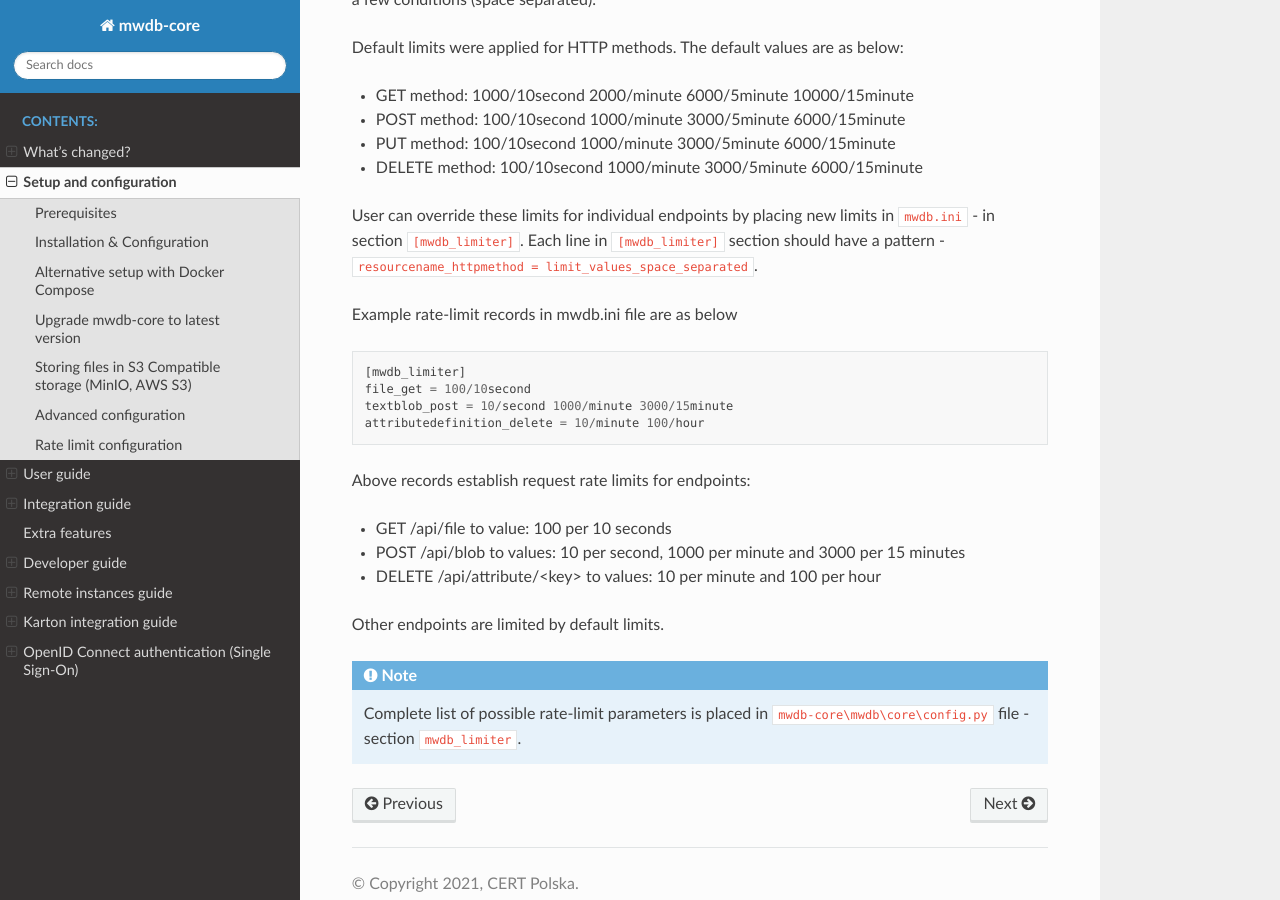
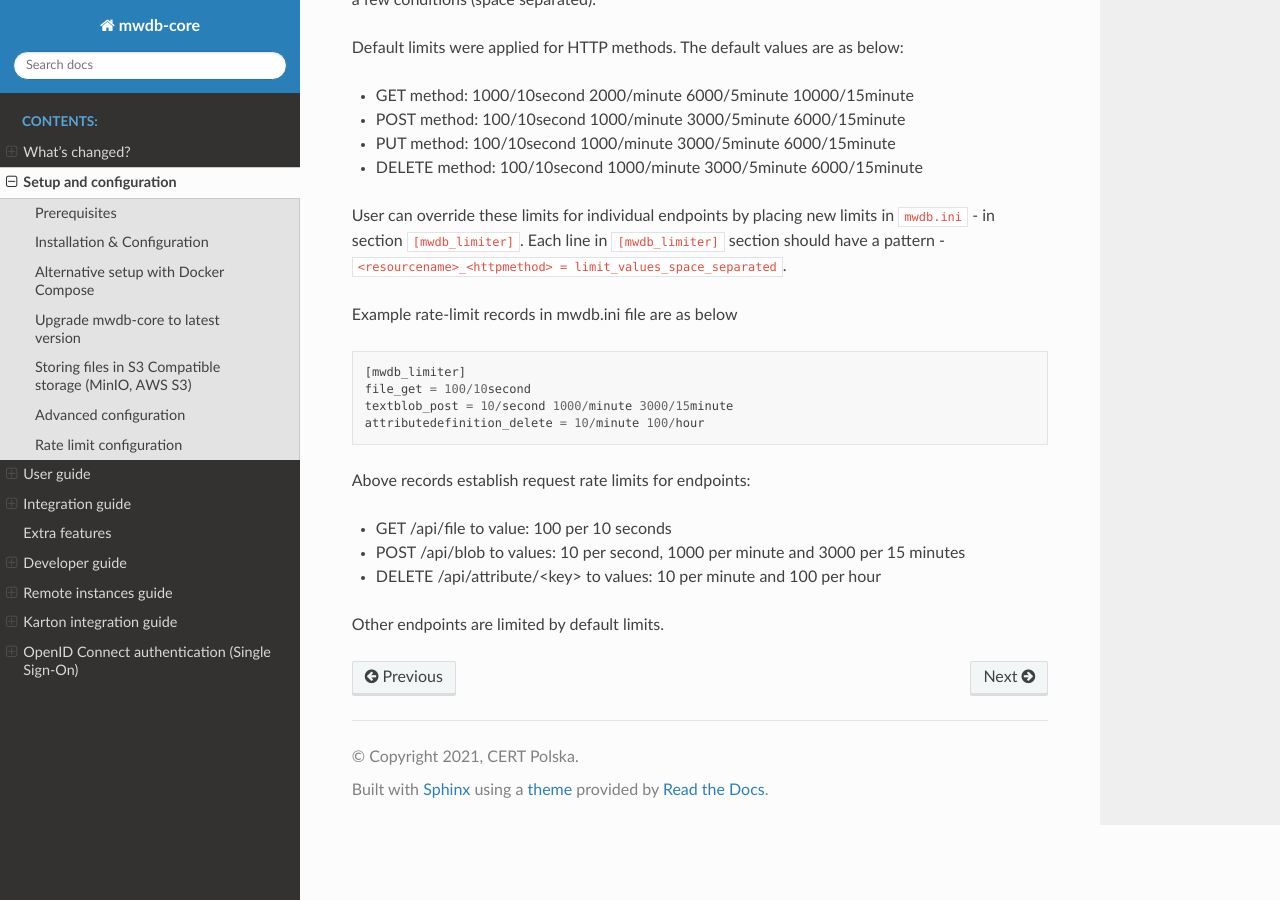
Before and after one commit to CERT-Polska/mwdb-core, a Sphinx documentation site: the page built from docs/setup-and-configuration.rst, in a window 1280 px wide and 900 px high, scrolled down 7118 px. Built offline with Sphinx 7.4.7 and the Read the Docs theme 2.0.0, drawn with Linux system fonts in a browser that asks for light colours.

Commit message:
Docs correction

```diff
--- a/docs/setup-and-configuration.rst
+++ b/docs/setup-and-configuration.rst
@@ -324,7 +323,3 @@
 * DELETE /api/attribute/<key> to values: 10 per minute and 100 per hour
 
 Other endpoints are limited by default limits.
-
-.. note::
-
-   Complete list of possible rate-limit parameters is placed in ``mwdb-core\mwdb\core\config.py`` file - section ``mwdb_limiter``.
```
Also changed, not shown: other parts of docs/setup-and-configuration.rst (+1 -2 lines).
